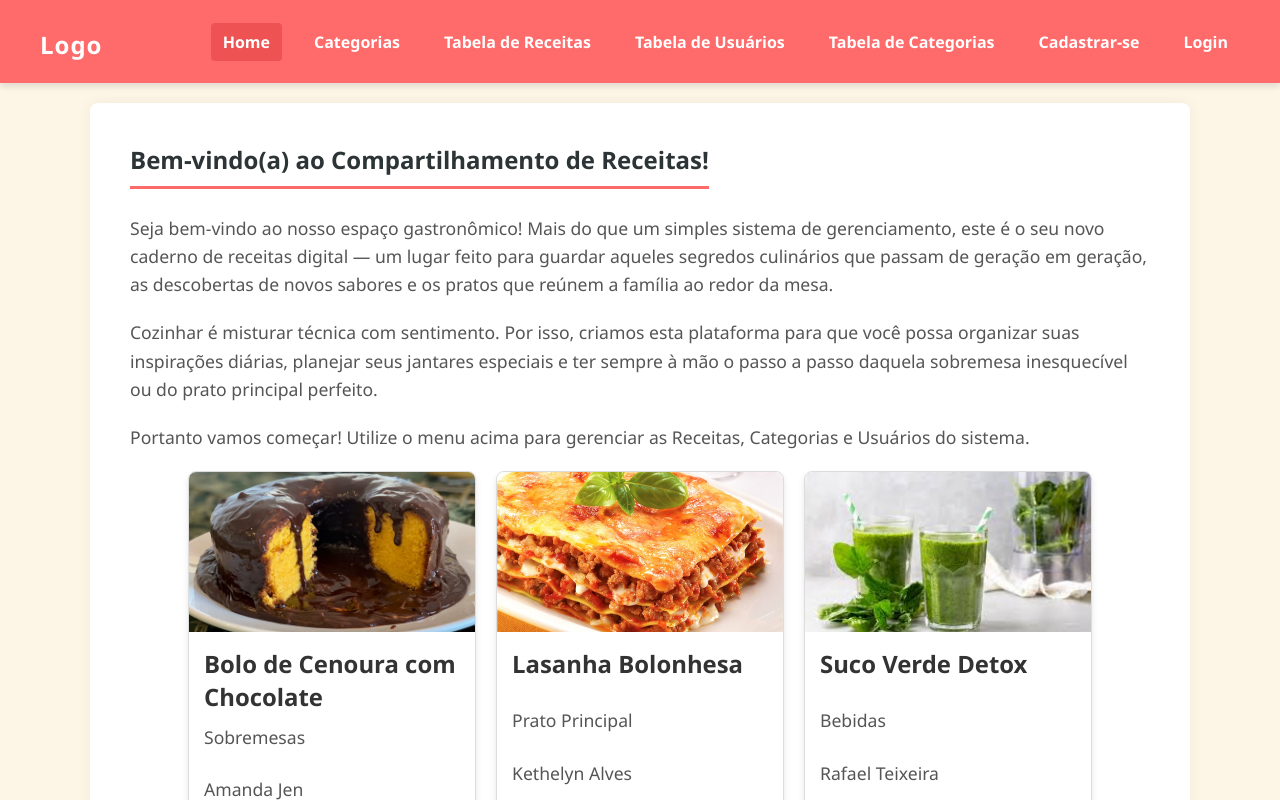
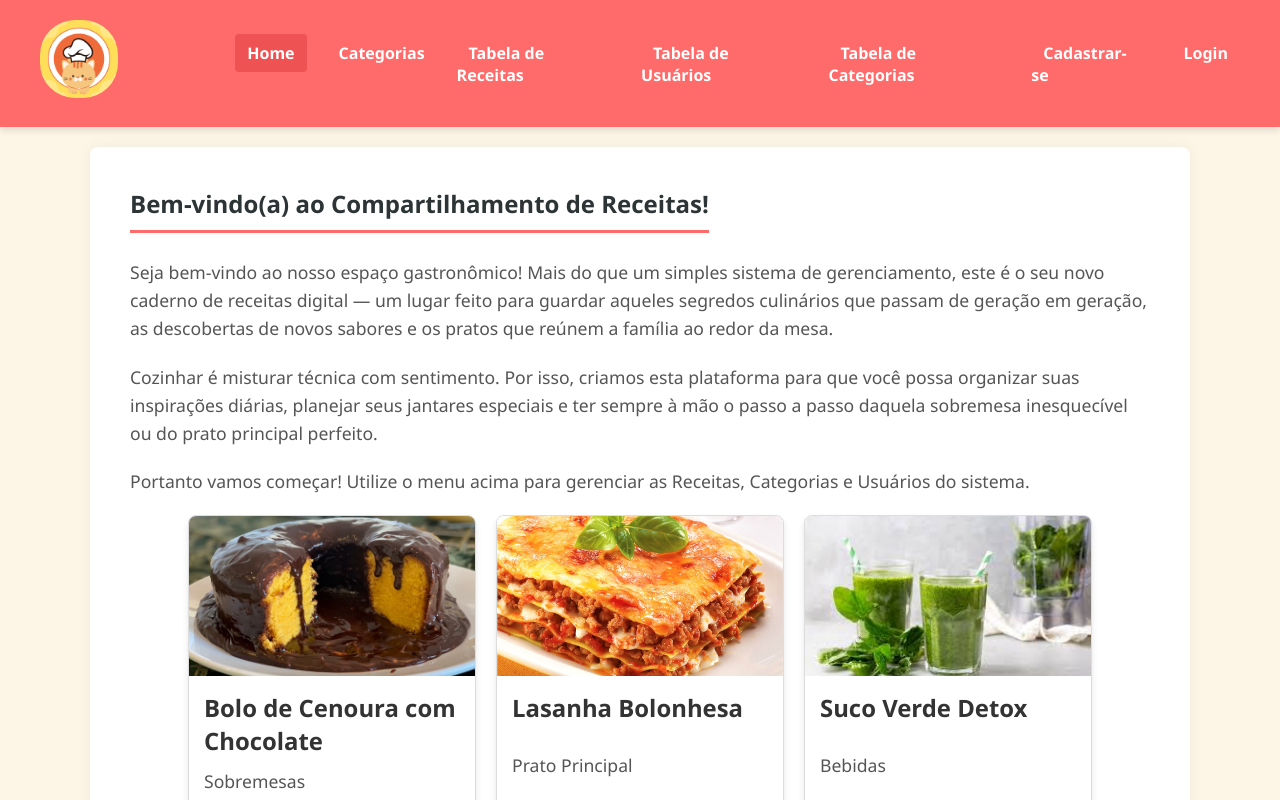
Before and after one commit to rafaeltpaulino/projeto-final-SPODWE2, a React (Create React App) app in the folder tudodebom/: page / in a window 1280 px wide. Shown: the top 800 px of the page. Built offline with nearby package versions, Linux system fonts and the light colour scheme.

Commit message:
Pequenas correções.

```diff
--- a/tudodebom/src/components/Logo.js
+++ b/tudodebom/src/components/Logo.js
@@ -6,7 +6,7 @@ const Logo = () => {
         <Link to="/">
             <h1 className="logo">
                 <span>
-                    Logo
+                    <img src="/imagens/logoIcon.png" alt="Logo do site" />
                 </span>
             </h1>
         </Link>
```
